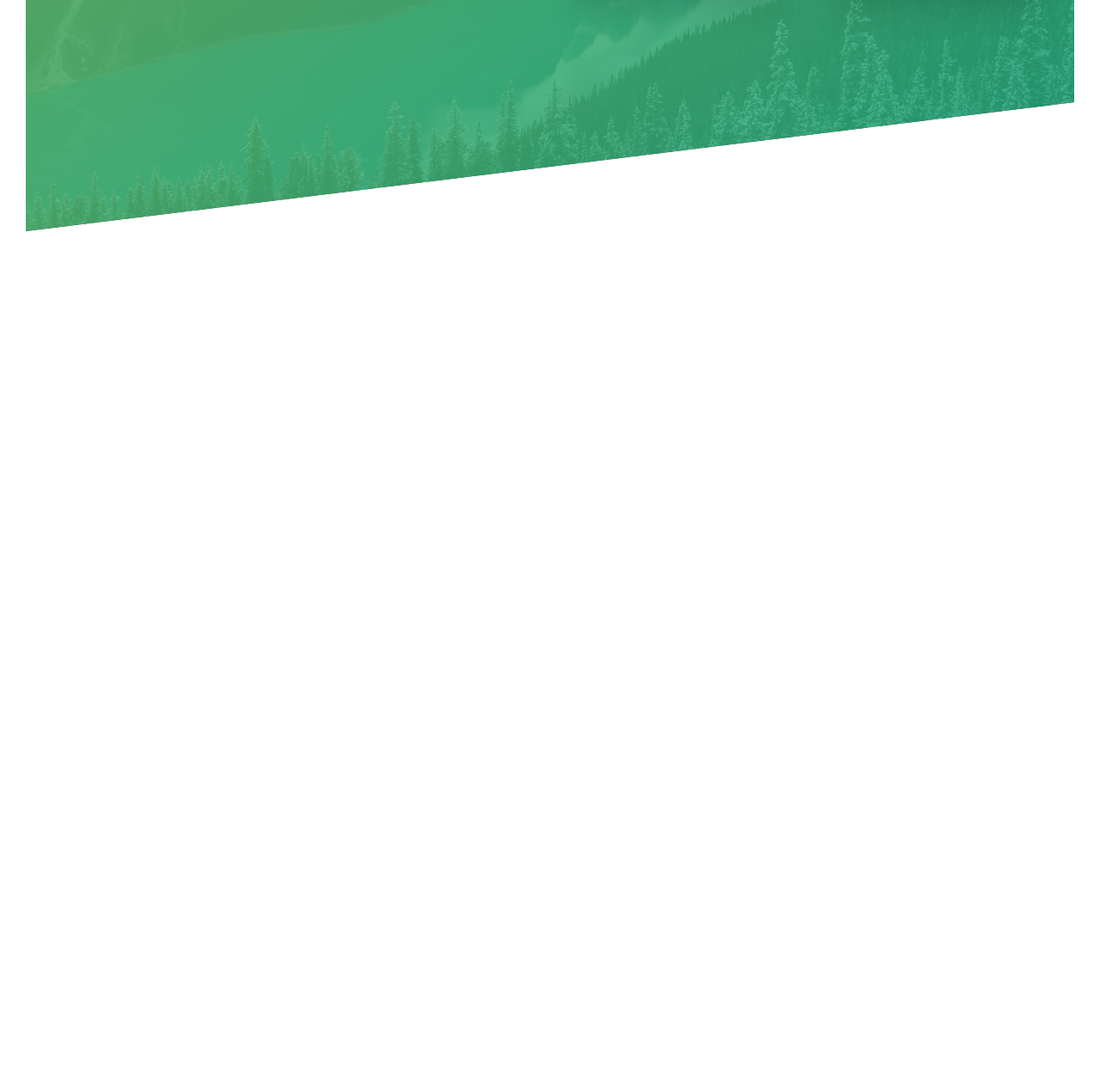
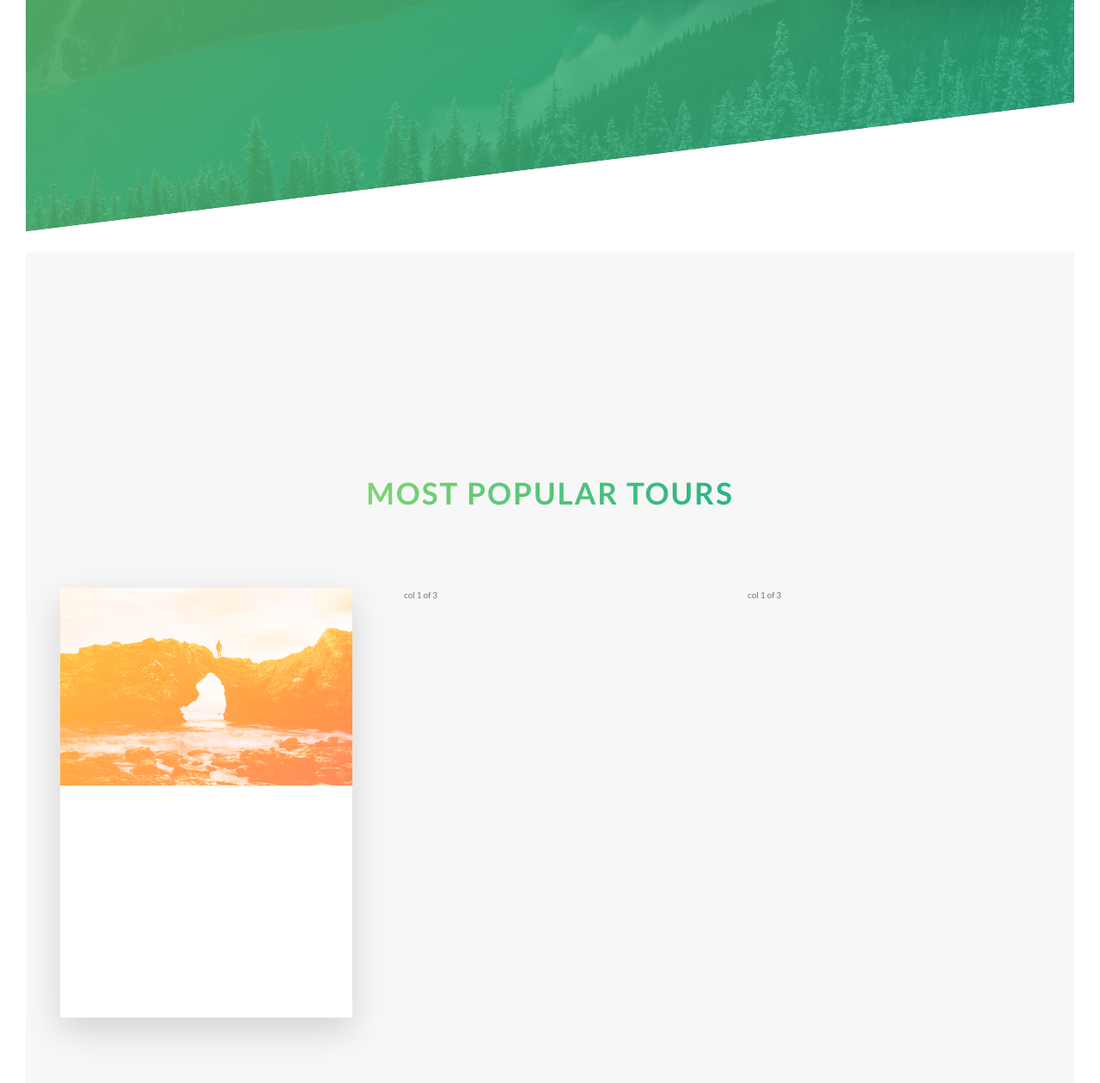
Before and after one commit to BuffaloRob/Natours, a website: page starter/index.html in a window 1280 px wide. Shown: the part 2173-3433 px from the top of the page at 86% size. Before the commit the page ends 2442 px from the top, so only its background shows below. Drawn offline with Linux system fonts and the light colour scheme.

Commit message:
index: added tours section

```diff
--- a/starter/css/style.css
+++ b/starter/css/style.css
@@ -213,6 +213,45 @@ body {
   .feature-box:hover {
     transform: translateY(-1.5rem) scale(1.03); }
 
+.card {
+  perspective: 150rem;
+  -moz-perspective: 150rem;
+  position: relative;
+  height: 50rem; }
+  .card__side {
+    color: #fff;
+    font-size: 2rem;
+    height: 50rem;
+    transition: all .8s ease;
+    position: absolute;
+    top: 0;
+    left: 0;
+    width: 100%;
+    backface-visibility: hidden;
+    border-radius: 3px;
+    box-shadow: 0 1.5rem 4rem rgba(0, 0, 0, 0.15); }
+    .card__side--front {
+      background-color: #fff; }
+    .card__side--back {
+      background-color: green;
+      transform: rotateY(180deg); }
+      .card__side--back-1 {
+        background-image: linear-gradient(to right bottom, #ffb900, #ff7730); }
+  .card:hover .card__side--front {
+    transform: rotateY(-180deg); }
+  .card:hover .card__side--back {
+    transform: rotateY(0deg); }
+  .card__picture {
+    background-size: cover;
+    height: 23rem;
+    background-blend-mode: screen; }
+    .card__picture--1 {
+      background-image: linear-gradient(to right bottom, #ffb900, #ff7730), url(../../starter/img/nat-5.jpg); }
+    .card__picture--2 {
+      background-image: url(../../starter/img/nat-5.jpg); }
+    .card__picture--3 {
+      background-image: url(../../starter/img/nat-5.jpg); }
+
 .header {
   height: 95vh;
   background-image: linear-gradient(to right bottom, rgba(126, 213, 111, 0.8), rgba(40, 180, 133, 0.8)), url("../../starter/img/hero.jpg");
@@ -326,3 +365,8 @@ body {
   transform: skewY(-7deg); }
   .section-features > * {
     transform: skewY(7deg); }
+
+.section-tours {
+  background-color: #f7f7f7;
+  padding: 25rem 0 50rem 0;
+  margin-top: 10rem; }
--- a/starter/index.html
+++ b/starter/index.html
@@ -112,6 +112,39 @@
                     </div>
                 </div>
             </section>
+
+            <section class="section-tours">
+                <div class="u-center-text u-margin-bottom-big">
+                    <h2 class="heading-secondary">Most popular tours</h2>
+                </div>
+
+                <div class="row">
+                    <div class="col-1-of-3">
+                        <div class="card">
+                            <div class="card__side card__side--front">
+                                <div class="card__picture card__picture--1">
+                                    &nbsp;
+                                </div>
+                                <div class="card__heading">
+                                    Heading
+                                </div>
+                                <div class="card__details">
+                                    Details
+                                </div>
+                            </div>
+                            <div class="card__side card__side--back card__side--back-1">
+                                Back
+                            </div>
+                        </div>
+                    </div>
+                    <div class="col-1-of-3">
+                        col 1 of 3
+                    </div>
+                    <div class="col-1-of-3">
+                        col 1 of 3
+                    </div>
+                </div>
+            </section>
         </main>
 
         <!--
```
